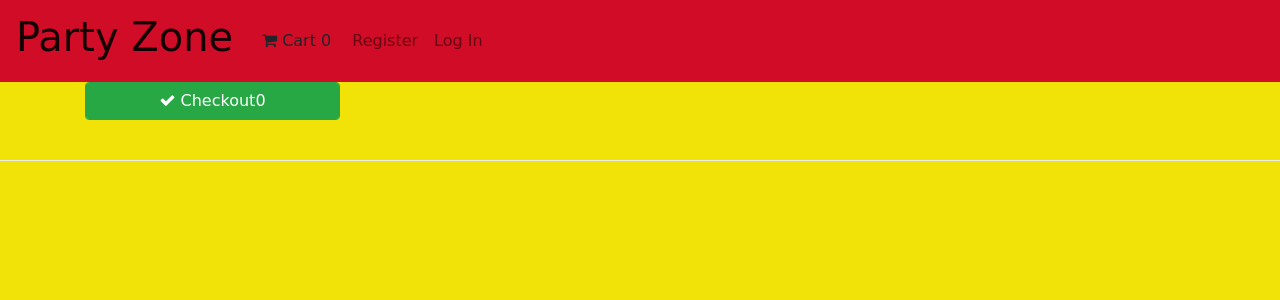
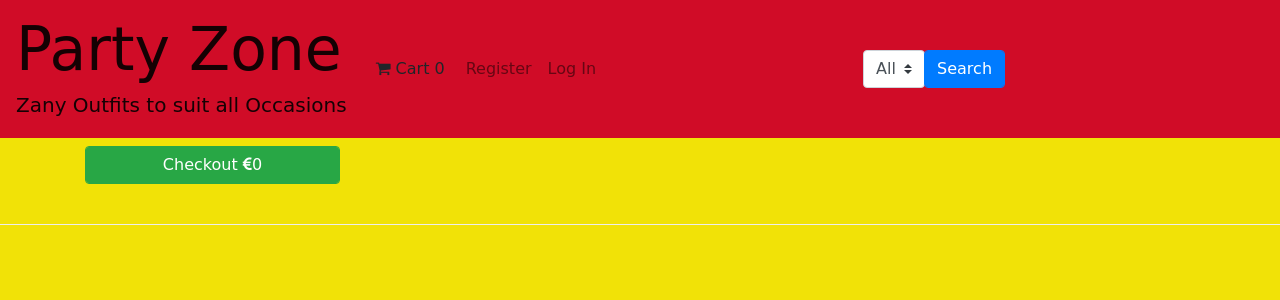
Before and after one commit to petergalvin-cyber/Milestone4-PartyZone, a Django app: page /cart/ in a window 1280 px wide. Shown: the top 300 px of the page. Run offline with Django 3.2, Linux system fonts and the light colour scheme; data that the repository does not hold is empty; some libraries are stand-ins or nearby versions; some web fonts are replaced.

Commit message:
Included search function in  Cart.html

```diff
--- a/cart/templates/cart.html
+++ b/cart/templates/cart.html
@@ -2,8 +2,30 @@
 {% load static from staticfiles %}
 {% load bootstrap_tags %}
 
+{% block search %}
+
+<form action="{% url 'search' %}" class="form-inline my-2 my-lg-0 mr-auto" method="get">
+
+    <div class="input-group">
+
+        <select class="custom-select" id="exampleFormControlSelect1" name="q">
+            <option value="">All</option>
+        {% for cat in categories %}
+            <option>{{cat}}</option>
+        {% endfor %}
+    </select>
+    </div>
+    <div class="input-group-append">
+        <button class="form-group form-control btn btn-primary" type="search">Search</button>
+    </div>
+</form>
+
+{% endblock %}
+
+
+
 {% block content %}
-<div class="row">
+<div class="row mt-2">
     {% for item in cart_items %}
 
     <div class = "col-xs-12 col-md-4 col-lg-3">
@@ -26,7 +48,7 @@
 
                         </div>
 
-                    <button type="submit" class="btn btn-primary"><span class="glyphicon glyphicon-edit" aria-hidden="true"></span>Amend</button>
+                    <button type="submit" class="btn btn-primary"><i class="fa fa-pencil" aria-hidden="true"></i> Amend</button>
                 </form>
 
           </div>
@@ -36,7 +58,7 @@
 </div>
 <div class="row">
   <div class="col-sm-12 col-md-4 col-lg-3">
-         <a href="{% url 'checkout' %}" class="btn btn-success form-control" role="button"><i class="fa fa-check" aria-hidden="true"></i>  Checkout{{ total }}</a>
+         <a href="{% url 'checkout' %}" class="btn btn-success form-control" role="button">Checkout <i class="fa fa-eur" aria-hidden="true"></i>{{ total }}</a>
   </div>
 </div>
 
--- a/cart/views.py
+++ b/cart/views.py
@@ -1,9 +1,11 @@
 from django.shortcuts import render, redirect, reverse
+from products.models import Theme
 
 # Create your views here.
 def view_cart(request):
     """A View that renders the cart contents page"""
-    return render(request, "cart.html")
+    categories = Theme.objects.all()
+    return render(request, "cart.html", {"categories": categories})
 
 
 def add_to_cart(request, id):
--- a/static/css/custom.css
+++ b/static/css/custom.css
@@ -26,3 +26,9 @@ footer {
 .card-display {
     background-color: hsla(0, 6%, 79%, 0.884)
 }
+
+
+.header-style {
+
+    font-size: 300%
+}
--- a/templates/base.html
+++ b/templates/base.html
@@ -27,7 +27,9 @@
     <!-- Fixed masthead -->
     <nav class="navbar navbar-expand-md navbar-light border-bottom-dark" style="background-color: #d00c27">
 
-            <a class="navbar-brand" href="/"><h1>Party Zone</h1></a>
+            <a class="navbar-brand" href="/">
+            <h1 class= "header-style">Party Zone</h1>
+            <h5>Zany Outfits to suit all Occasions</h5> </a>
 
             {% if product_count > 0 %}
                 <a button class="btn btn-primary" href="{% url 'view_cart' %}">
@@ -87,7 +89,6 @@
         {% block content %} {% endblock %}
     </div>
     <footer>
-
     </footer>
     <!--
     <script src="https://code.jquery.com/jquery-3.3.1.slim.min.js" integrity="sha384-q8i/X+965DzO0rT7abK41JStQIAqVgRVzpbzo5smXKp4YfRvH+8abtTE1Pi6jizo" crossorigin="anonymous"></script>
```
Also changed, not shown: products/templates/products.html (+2 -8 lines).
